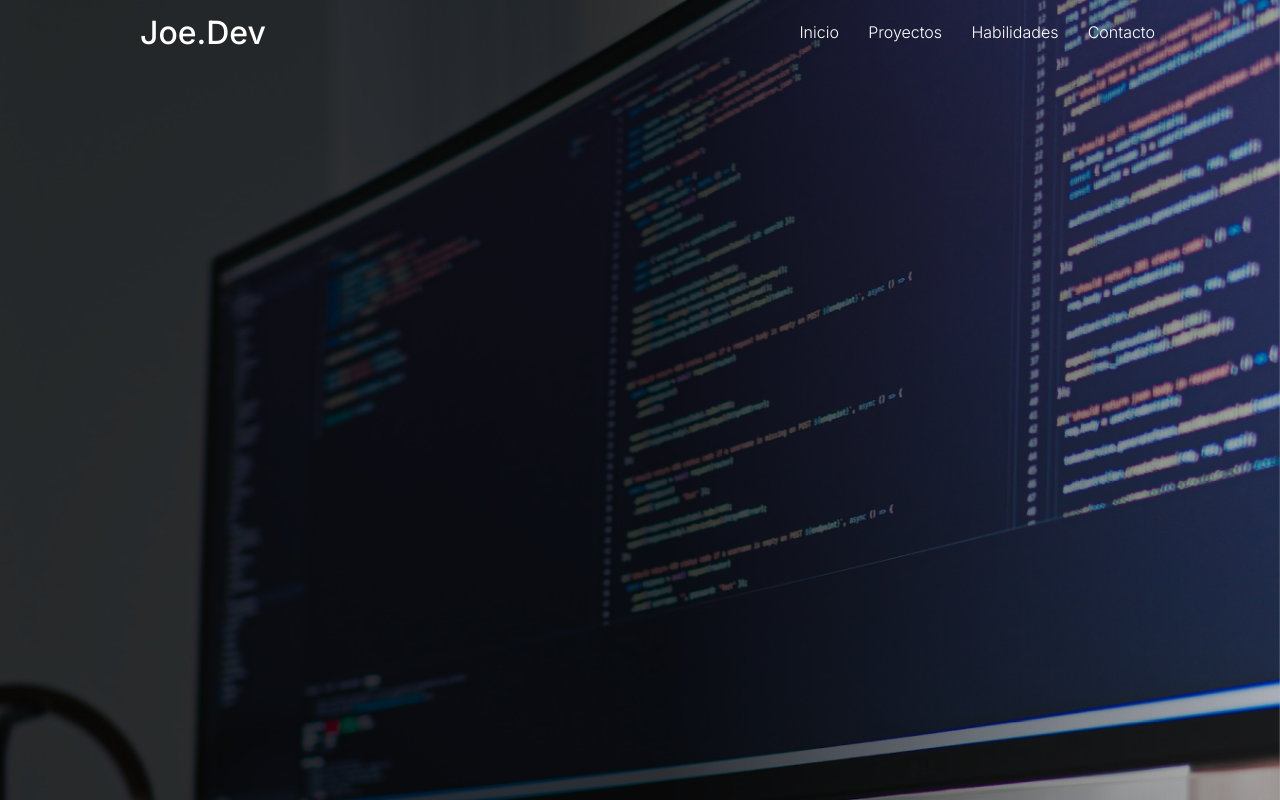
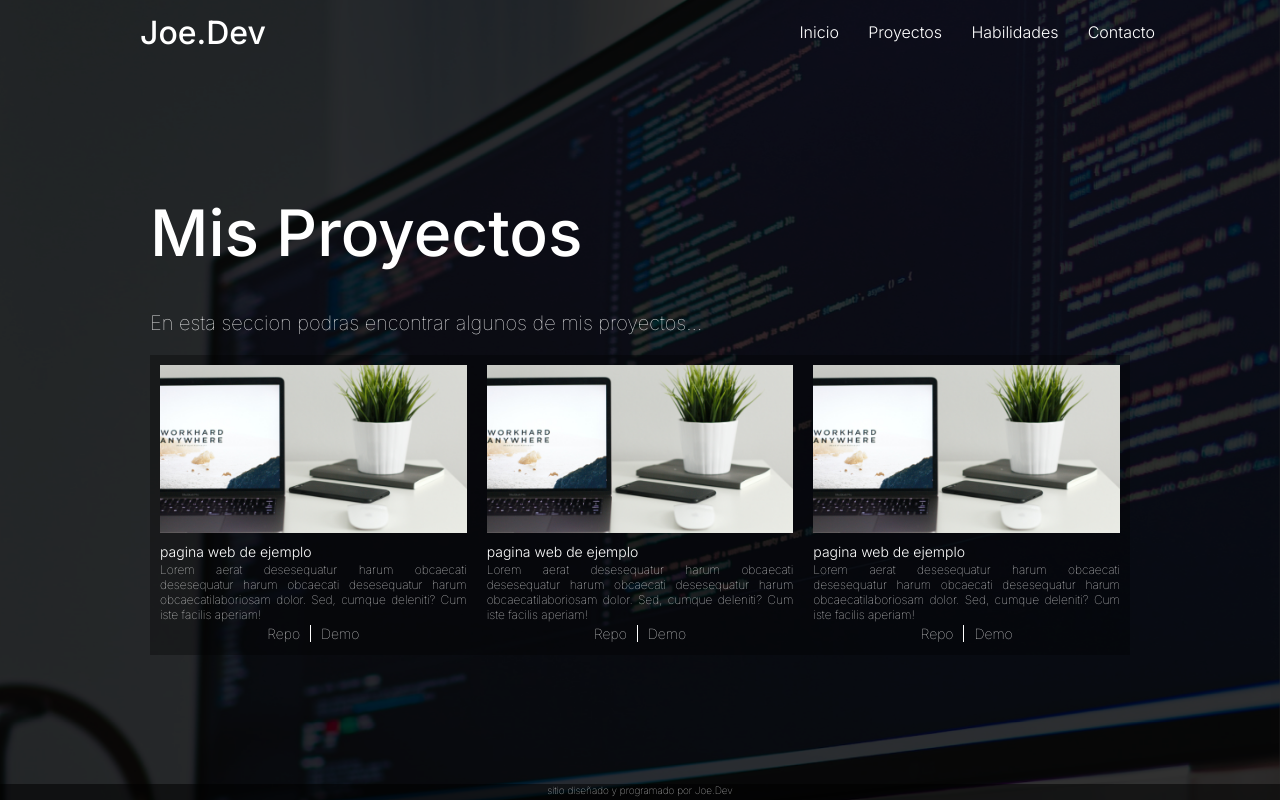
Before and after one commit to Joe-Molina/portafolio, a PHP site: page /php/Proyectos.php in a window 1280 px wide. Run offline with PHP 8.4, Linux system fonts and the light colour scheme.

Commit message:
cambios generales

```diff
--- a/css/estructuraBasica.css
+++ b/css/estructuraBasica.css
@@ -26,7 +26,7 @@
     left: 0;
     width: 100%;
     height: 100%;
-    background: linear-gradient(90deg, rgba(0,0,0,0.790948275862069) 52%, rgba(0,0,0,0.27586206896551724) 100%, rgba(11,213,255,0) 100%);
+    background: #000000ce;
     z-index: -2;
 }
 
--- /dev/null
+++ b/css/footer.css
@@ -0,0 +1,10 @@
+footer {
+    width: 100vw;
+    height: 2vh;
+    background-color: #0000008e;
+    color: var(--fontColor);
+    font-size: 10px;
+    font-weight: 100;
+    text-align: center;
+
+}
--- a/css/index-style.css
+++ b/css/index-style.css
@@ -1,3 +1,60 @@
+* {
+    margin: 0;
+    padding: 0;
+    font-family: 'Inter', sans-serif;
+    color: var(--fontColor);
+    box-sizing: border-box;
+
+}
+/* background */
+.fondo {
+    width: 100vw;
+    height: 100vh;
+
+    background-image: url('../assets/fondo.png');
+    background-size: cover;
+    background-position: center;
+    background-attachment: fixed;
+    position: absolute;
+    z-index: -4;
+}
+
+.fondo::before {
+    content: "";
+    position: absolute;
+    top: 0;
+    left: 0;
+    width: 100%;
+    height: 100%;
+    background: linear-gradient(90deg, rgba(0,0,0,0.790948275862069) 52%, rgba(0,0,0,0.27586206896551724) 100%, rgba(11,213,255,0) 100%);
+    z-index: -2;
+}
+
+/* header nav */
+
+header{
+    width: 100vw;
+    height: 8vh;
+    display: flex;
+    justify-content: space-between;
+    align-items: center;
+}
+
+header span{
+    font-size: 32px;
+    margin-left: 140px;
+}
+
+header nav{
+    margin-right: 100px;
+}
+
+header nav a {
+    text-decoration: none;
+    font-weight: 300;
+    margin-right: 25px;
+}
+
 /* div contenido */
 
 .contenido-container{
@@ -6,8 +63,6 @@
     display: flex;
     align-items: center;
     justify-content: space-evenly;
-
-
 }
 
 .contenido-container section {
--- /dev/null
+++ b/css/proyectos.css
@@ -0,0 +1,77 @@
+.contenido-container{
+    width: 100%;
+    height: 90vh;
+    display: flex;
+    flex-direction: column;
+    justify-content: center;
+    padding: 0 150px;
+}
+
+.contenido-container h1 {
+    display: inline-block;
+    font-size: 64px;
+    font-weight: 500;
+}
+
+.contenido-container p {
+    font-size: 20px;
+    font-weight: 100;
+}
+
+.contenido-container div {
+    display: flex;
+}
+
+.proyectos-container {
+    display: flex;
+    justify-content: space-between;
+}
+
+.tarjeta-proyecto {
+    width: 350px;
+    height: 300px;
+    background: #00000054;
+    padding: 10px;
+    display: flex;
+    flex-direction: column;
+}
+
+.img-proyecto{
+    width: 100%;
+    height: 60%;
+}
+
+.tarjeta-proyecto h2 {
+    font-size: 14px;
+    font-weight: 300;
+    margin-top: 10px;
+}
+
+.tarjeta-proyecto p {
+    font-size: 12px;
+    font-weight: 100;
+    margin-top: 2px;
+    text-align: justify;
+}
+
+.btn-repo-demo {
+    width: 100%;
+    height: auto;
+    display: flex;
+    justify-content: center;
+    align-items: center;
+    display: inline-block;
+    font-weight: 100;
+    flex-grow: 1;
+}
+
+.btn-repo-demo a{
+    padding: 0 10px;
+    text-decoration: none;
+    font-size: 14px;
+
+}
+
+.borde-repo {
+    border-right: thin solid #fff;
+}
--- a/index.php
+++ b/index.php
@@ -10,7 +10,6 @@
     <meta http-equiv="X-UA-Compatible" content="IE=edge">
     <meta name="viewport" content="width=device-width, initial-scale=1.0">
     <link rel="stylesheet" href="./css/index-style.css">
-    <link rel="stylesheet" href="./css/estructuraBasica.css">
     <link rel="preconnect" href="https://fonts.googleapis.com">
     <link rel="preconnect" href="https://fonts.gstatic.com" crossorigin>
     <link href="https://fonts.googleapis.com/css2?family=Inter:wght@100;300;500;700&display=swap" rel="stylesheet">
--- a/php/Proyectos.php
+++ b/php/Proyectos.php
@@ -1 +1,40 @@
 <?php include("./estructuraBasica.php") ?>
+    <div class="contenido-container">
+        <h1>Mis Proyectos</h1>
+        <br><br>
+        <p>En esta seccion podras encontrar algunos de mis proyectos...</p>
+        <br>
+        <section class=" proyectos-container ">
+
+            <article class="tarjeta-proyecto">
+                <img src="./../assets/proyectoimgref.png" alt="proyecto" class="img-proyecto">
+                <h2>pagina web de ejemplo</h2>
+                <p>Lorem aerat desesequatur harum obcaecati  desesequatur harum obcaecati desesequatur harum obcaecatilaboriosam dolor. Sed, cumque deleniti? Cum iste facilis aperiam!</p>
+                <div class="btn-repo-demo">
+                    <a href="" class="borde-repo">Repo</a>
+                    <a href="">Demo</a>
+                </div>
+            </article>
+            <article class="tarjeta-proyecto">
+                <img src="./../assets/proyectoimgref.png" alt="proyecto" class="img-proyecto">
+                <h2>pagina web de ejemplo</h2>
+                <p>Lorem aerat desesequatur harum obcaecati  desesequatur harum obcaecati desesequatur harum obcaecatilaboriosam dolor. Sed, cumque deleniti? Cum iste facilis aperiam!</p>
+                <div class="btn-repo-demo">
+                    <a href="" class="borde-repo">Repo</a>
+                    <a href="">Demo</a>
+                </div>
+            </article>
+            <article class="tarjeta-proyecto">
+                <img src="./../assets/proyectoimgref.png" alt="proyecto" class="img-proyecto">
+                <h2>pagina web de ejemplo</h2>
+                <p>Lorem aerat desesequatur harum obcaecati  desesequatur harum obcaecati desesequatur harum obcaecatilaboriosam dolor. Sed, cumque deleniti? Cum iste facilis aperiam!</p>
+                <div class="btn-repo-demo">
+                    <a href="" class="borde-repo">Repo</a>
+                    <a href="">Demo</a>
+                </div>
+            </article>
+
+
+        </section>
+    </div>
+<?php include("./footer.php") ?>
--- a/php/estructuraBasica.php
+++ b/php/estructuraBasica.php
@@ -9,8 +9,9 @@
     <meta charset="UTF-8">
     <meta http-equiv="X-UA-Compatible" content="IE=edge">
     <meta name="viewport" content="width=device-width, initial-scale=1.0">
-    <link rel="stylesheet" href="./css/index-style.css">
     <link rel="stylesheet" href="../css/estructuraBasica.css">
+    <link rel="stylesheet" href="../css/proyectos.css">
+    <link rel="stylesheet" href="../css/footer.css">
     <link rel="preconnect" href="https://fonts.googleapis.com">
     <link rel="preconnect" href="https://fonts.gstatic.com" crossorigin>
     <link href="https://fonts.googleapis.com/css2?family=Inter:wght@100;300;500;700&display=swap" rel="stylesheet">
@@ -21,8 +22,8 @@
     <header>
         <span>Joe.Dev</span>
         <nav>
-            <a href="#">Inicio</a>
-            <a href="#">Proyectos</a>
+            <a href="../index.php">Inicio</a>
+            <a href="./proyectos.php">Proyectos</a>
             <a href="#">Habilidades</a>
             <a href="#">Contacto</a>
         </nav>
--- /dev/null
+++ b/php/footer.php
@@ -0,0 +1,4 @@
+
+   <footer class="footer">sitio diseñado y programado por Joe.Dev</footer>
+</body>
+</html>
```
Also changed, not shown: assets/proyectoimgref.png (added).
